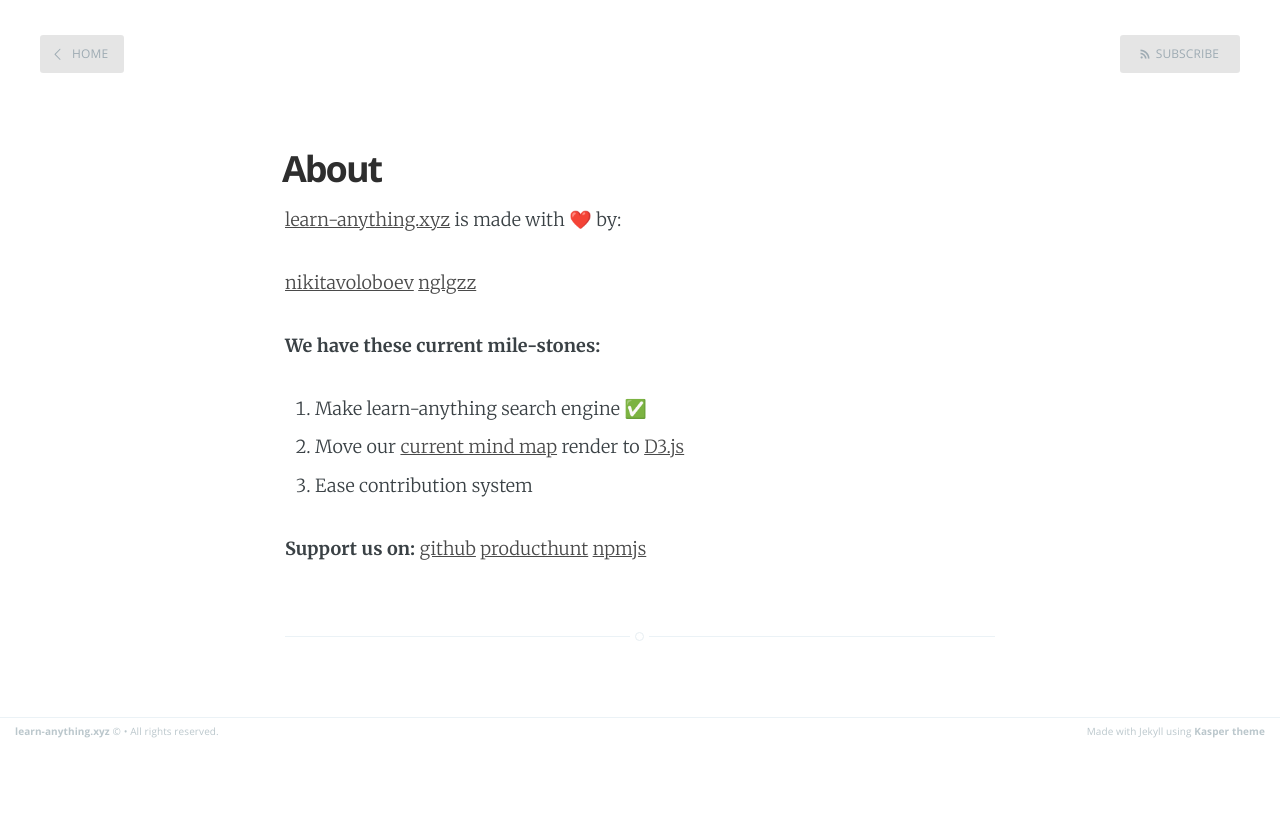
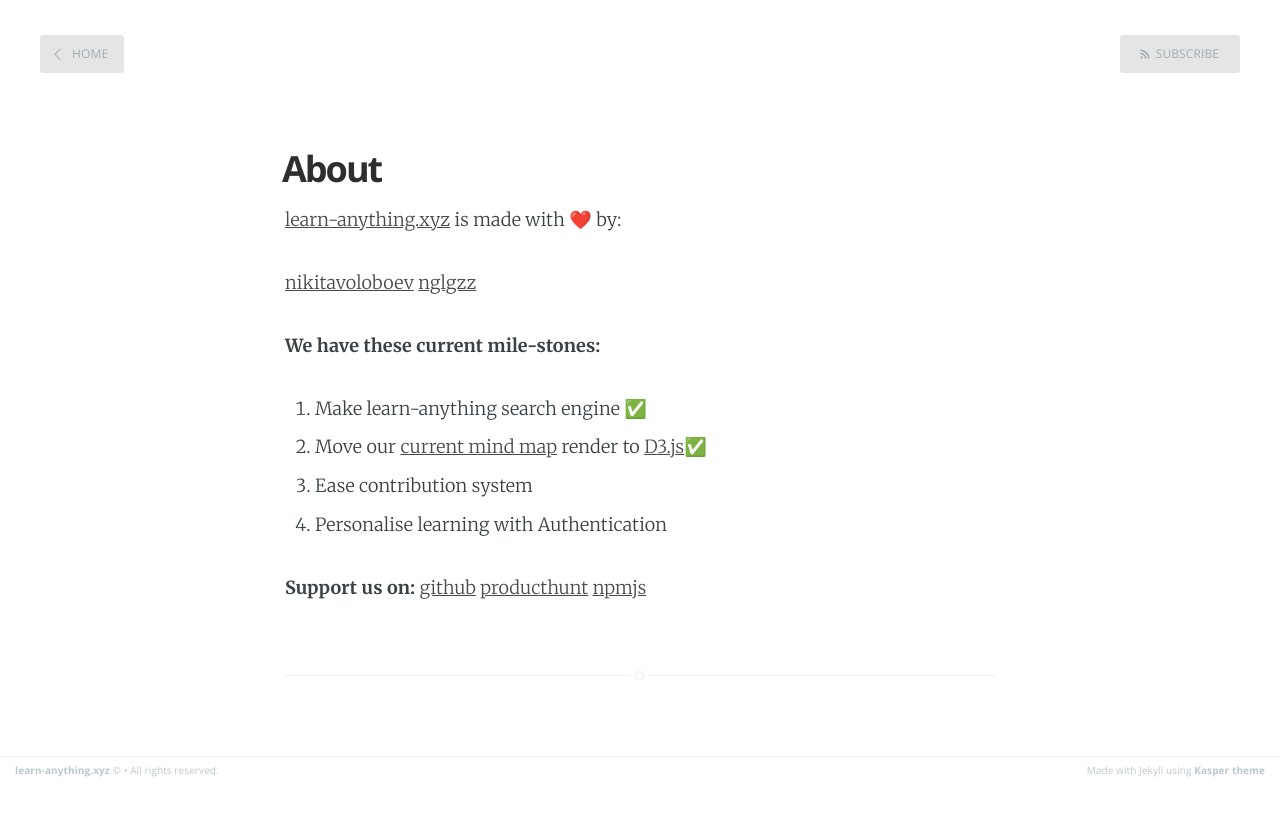
Before and after one commit to jeffreyyoung/learn-anything.github.io, a Jekyll site: the page built from about.md, in a window 1280 px wide. Shown: the top 816 px of the page. Built offline with Jekyll 4.4.1, drawn with Linux system fonts in a browser that asks for light colours.

Commit message:
:sparkles:

```diff
--- a/about.md
+++ b/about.md
@@ -11,8 +11,9 @@
 **We have these current mile-stones:**
 
 1. Make learn-anything search engine ✅
-2. Move our [current mind map](https://github.com/learn-anything/react-mindmap) render to [D3.js](https://github.com/d3/d3)
+2. Move our [current mind map](https://github.com/learn-anything/react-mindmap) render to [D3.js](https://github.com/d3/d3)✅
 3. Ease contribution system
+4. Personalise learning with Authentication
 
 **Support us on:**
 [github](https://github.com/nikitavoloboev/knowledge-map)
```
